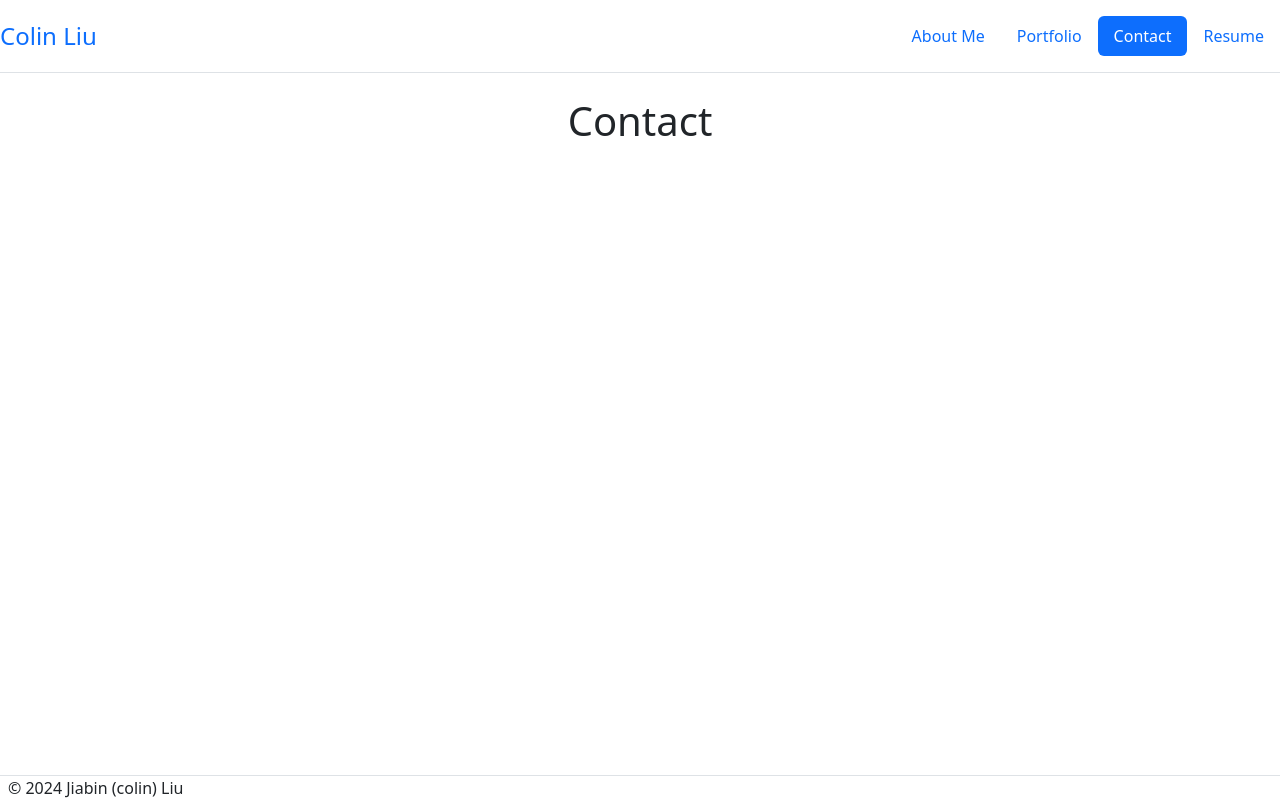
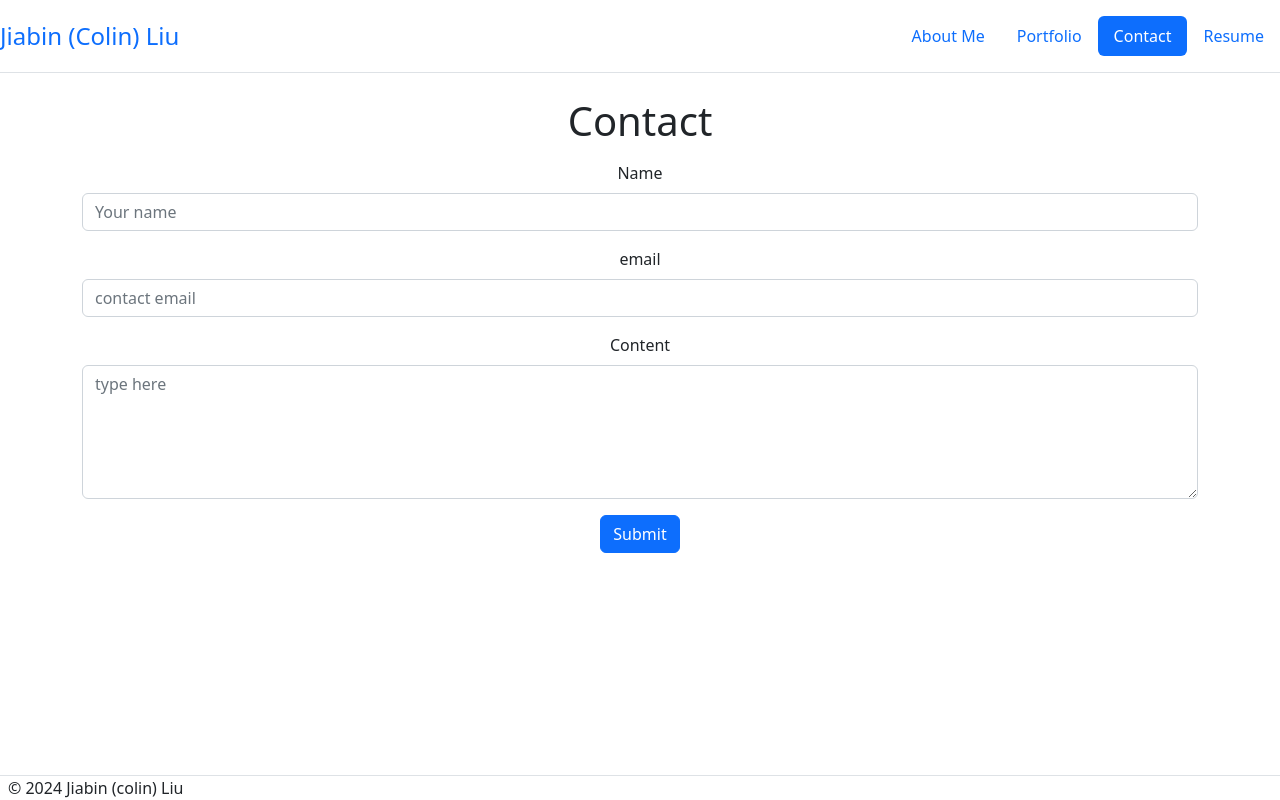
Before and after one commit to mkdkck/profile-react, a React (Vite) app: page /Contact in a window 1280 px wide. Built offline with nearby package versions, Linux system fonts and the light colour scheme; some icons are missing.

Commit message:
added about, contact, resume contents;fixed footer contact links

```diff
--- a/index.html
+++ b/index.html
@@ -4,6 +4,8 @@
 <head>
   <meta charset="UTF-8" />
   <meta name="viewport" content="width=device-width, initial-scale=1.0" />
+  <link rel="stylesheet" href="https://cdn.jsdelivr.net/gh/dheereshagrwal/colored-icons@1.7.3/src/app/ci.min.css" />
+
   <title>Profile</title>
 </head>
 
--- a/src/components/Footer.jsx
+++ b/src/components/Footer.jsx
@@ -8,9 +8,9 @@ export default function Footer() {
             </div>
 
             <ul className="nav col-md-4 justify-content-end list-unstyled d-flex">
-                {/* <li className="ms-3"><a className="text-body-secondary" href="#"><svg className="bi" width="24" height="24"><use xlink:href="#twitter" /></svg></a></li>
-                <li className="ms-3"><a className="text-body-secondary" href="#"><svg className="bi" width="24" height="24"><use xlink:href="#instagram" /></svg></a></li>
-                <li className="ms-3"><a className="text-body-secondary" href="#"><svg className="bi" width="24" height="24"><use xlink:href="#facebook" /></svg></a></li> */}
+                <li className="ms-3"><a className="text-body-secondary ci ci-github ci-2x" href="https://github.com/mkdkck"></a></li>
+                <li className="ms-3"><a className="text-body-secondary ci ci-linkedin ci-2x" href="https://www.linkedin.com/in/jiabin-liu-38559776/"></a></li>
+                <li className="ms-3"><a className="text-body-secondary ci ci-facebook ci-2x" href="https://www.facebook.com/jiabin.liu.7/"></a></li>
             </ul>
         </footer>
     );
--- a/src/components/Header.jsx
+++ b/src/components/Header.jsx
@@ -8,7 +8,8 @@ export default function Header() {
                 to="/AboutMe"
                 className="d-flex align-items-center mb-3 mb-md-0 me-md-auto link-body-emphasis text-decoration-none"
             >
-                <span className="fs-4">Colin Liu</span>
+                <span className="fs-4">Jiabin (Colin) Liu
+                </span>
             </Link>
 
             <Nav />
--- a/src/components/pages/About.jsx
+++ b/src/components/pages/About.jsx
@@ -2,9 +2,13 @@ export default function About() {
     return (
         <div>
             <h1>About Me</h1>
-            <p>
+            <div>
 
-            </p>
+                <p>After completing my graduation from Melbourne Uni in 2013, I have been employed as a Company Assistant and later assumed the role of Operations Director at a boutique winery, where I currently work. Despite being self-taught in basic hardware and software knowledge, my passion for exploring computer-related topics grew, especially since I used to be a gaming enthusiast.
+                    During my tenure at the winery, I got involved in the development of the company's website. This was my first experience with coding on the frontend. Inspired by friends in the industry, I have decided to enroll in a coding bootcamp to further explore my potential in this field.
+                </p>
+            </div>
+
         </div>
     );
 }
--- a/src/components/pages/Contact.jsx
+++ b/src/components/pages/Contact.jsx
@@ -4,9 +4,22 @@ export default function Contact() {
     return (
         <div>
             <h1>Contact</h1>
-            <p>
 
-            </p>
+            <form id="contact" className="mt-3">
+                <div className="mb-3">
+                    <label className="form-label">Name</label>
+                    <input className="form-control" id="name" placeholder="Your name" />
+                </div>
+                <div className="mb-3">
+                    <label className="form-label">email</label>
+                    <input className="form-control" id="email" placeholder="contact email" />
+                </div>
+                <div className="mb-3">
+                    <label className="form-label">Content</label>
+                    <textarea className="form-control" id="contactBody" rows="5" placeholder="type here"></textarea>
+                </div>
+                <button type="submit" className="btn btn-primary">Submit</button>
+            </form>
         </div>
     );
 }
--- a/src/components/pages/Resume.jsx
+++ b/src/components/pages/Resume.jsx
@@ -2,8 +2,8 @@ export default function Resume() {
     return (
         <div>
             <h1>Resume</h1>
-            <p>
-
+            <p>After completing my graduation from Melbourne Uni in 2013, I have been employed as a Company Assistant and later assumed the role of Operations Director at a boutique winery, where I currently work. Despite being self-taught in basic hardware and software knowledge, my passion for exploring computer-related topics grew, especially since I used to be a gaming enthusiast.
+                During my tenure at the winery, I got involved in the development of the company's website. This was my first experience with coding on the frontend. Inspired by friends in the industry, I have decided to enroll in a coding bootcamp to further explore my potential in this field.
             </p>
         </div>
     );
```
